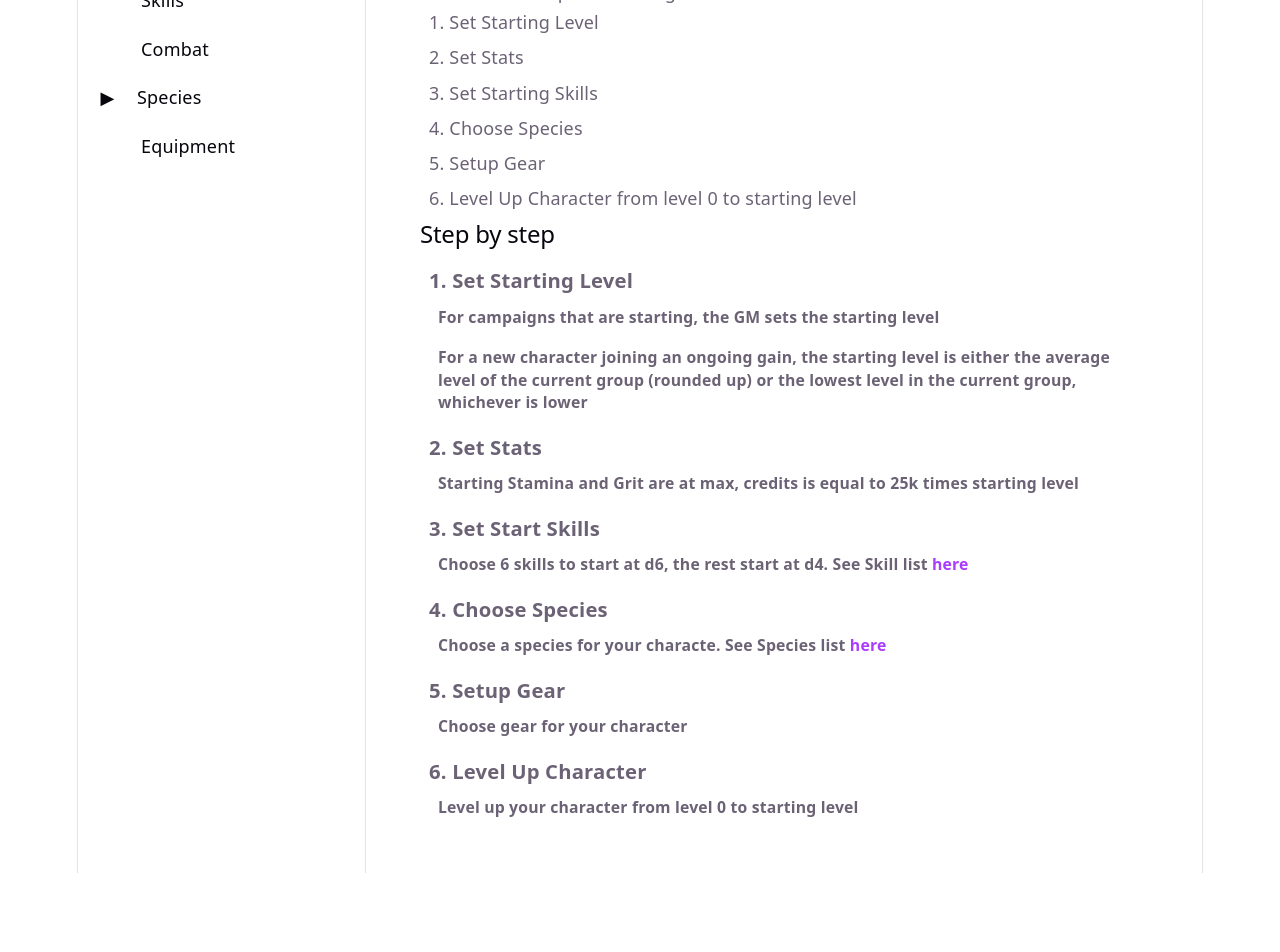
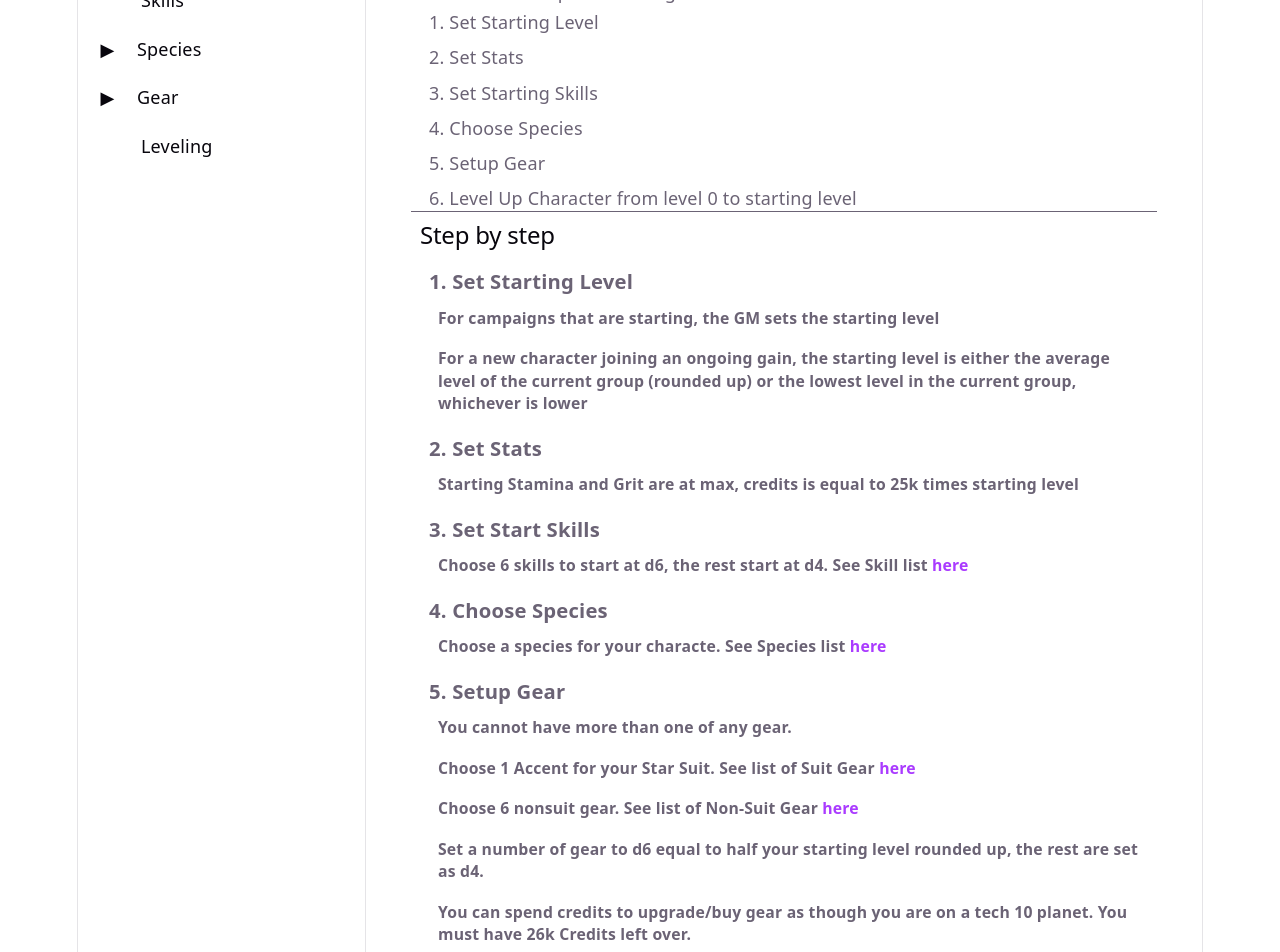
Before and after one commit to jairusaurus-rex/buckets-of-dice, a React (Vite) app: page /wiki/character-creation in a window 1280 px wide. Shown: the part 340-1292 px from the top of the page. Before the commit the page ends 1213 px from the top, so only its background shows below. Built offline with nearby package versions, Linux system fonts and the light colour scheme.

Commit message:
feat: add wiki article links and types, enhance article structure and content

```diff
--- a/src/commons/wiki-article-enum.tsx
+++ b/src/commons/enums/wiki-article-enum.tsx
@@ -7,6 +7,10 @@ export const WikiArticleLinks= {
     SPECIES: "species",
     SPECIES_HUMANS: "species-humans",
     SPECIES_DROIDS: "species-droids",
+    GEAR: "gear",
+    GEAR_SUIT: "gear-suit",
+    GEAR_NON_SUIT: "gear-non-suit",
+    LEVELING: "leveling",
 } as const;
 
 export type WikiArticleLinkEnum = typeof WikiArticleLinks[keyof typeof WikiArticleLinks];
--- /dev/null
+++ b/src/commons/types/AticleListType.ts
@@ -0,0 +1,6 @@
+export type ArticleListType = {
+    id: string;
+    title: string;
+    content: React.ReactNode;
+    children?: ArticleListType[];
+}
--- a/src/pages/wiki/ArticlePages.tsx
+++ b/src/pages/wiki/ArticlePages.tsx
@@ -2,6 +2,7 @@ import { useMemo } from "react";
 import { useParams } from "react-router-dom";
 import { articleList } from "./articles/ArticleList";
 import styles from "./Articles.module.css";
+import type { ArticleListType } from "../../commons/types/AticleListType";
 
 export const WikiPage = () => {
   const { articleId } = useParams();
@@ -10,14 +11,14 @@ export const WikiPage = () => {
     if (!articleId) return articleList[0];
 
     const findArticle = (
-      items: typeof articleList,
+      items: ArticleListType[],
       id: string
     ): (typeof articleList)[0] | null => {
       for (let i = 0; i < items.length; i++) {
         if (items[i].id === id) return items[i];
 
         if (items[i].children) {
-          const found = findArticle(items[i].children!, id);
+          const found = findArticle(items[i].children ?? [], id);
           if (found) return found;
         }
       }
--- a/src/pages/wiki/SideBar.tsx
+++ b/src/pages/wiki/SideBar.tsx
@@ -1,6 +1,7 @@
 import { useState } from "react";
 import { Link, useParams } from "react-router-dom";
 import { articleList } from "./articles/ArticleList";
+import type { ArticleListType } from "../../commons/types/AticleListType";
 
 export const WikiSideBar = () => {
   const [expanded, setExpanded] = useState<Record<string, boolean>>({});
@@ -13,7 +14,7 @@ export const WikiSideBar = () => {
     }));
   };
 
-  const renderMenuItems = (items: typeof articleList) => {
+  const renderMenuItems = (items: ArticleListType[]) => {
     return items.map((item) => {
       const isActive = articleId === item.id;
       const isExpanded = expanded[item.id];
@@ -47,7 +48,7 @@ export const WikiSideBar = () => {
           </div>
           {hasChildren && isExpanded && (
             <div className="ml-4 border-l border-[var(--border)]">
-              {renderMenuItems(item.children)}
+              {renderMenuItems(item.children ?? [])}
             </div>
           )}
         </div>
--- a/src/pages/wiki/articles/ArticleList.tsx
+++ b/src/pages/wiki/articles/ArticleList.tsx
@@ -1,8 +1,9 @@
 
-import { WikiArticleLinks } from "../../../commons/wiki-article-enum.tsx";
+import { WikiArticleLinks } from "../../../commons/enums/wiki-article-enum.tsx";
+import type { ArticleListType } from "../../../commons/types/AticleListType.ts";
 import { CharacterCreationArticle } from "./CharacterCreationArticle.tsx";
 
-export const articleList = [
+export const articleList: ArticleListType[] = [
     {
         id: WikiArticleLinks.WELCOME,
         title: "Welcome",
@@ -24,11 +25,6 @@ export const articleList = [
         content: <div>Skills content goes here.</div>
     },
     {
-        id: WikiArticleLinks.COMBAT,
-        title: "Combat",
-        content: <div>Combat content goes here.</div>
-    },
-    {
         id: WikiArticleLinks.SPECIES,
         title: "Species",
         content: <div>Species content goes here.</div>,
@@ -38,17 +34,39 @@ export const articleList = [
                 title: "Humans",
                 content: <div>Humans content goes here.</div>
             },
+
             {
                 id: WikiArticleLinks.SPECIES_DROIDS,
                 title: "Driods",
                 content: <div>Driods content goes here.</div>
             },
-
+            {
+                id: "Vrants",
+                title: "Vrants",
+                content: <div>Vrants content goes here.</div>
+            },
         ]
     },
     {
-        id: "equipment",
-        title: "Equipment",
-        content: <div>Equipment content goes here.</div>
+        id: WikiArticleLinks.GEAR,
+        title: "Gear",
+        content: <div>Equipment content goes here.</div>,
+        children: [
+            {
+                id: WikiArticleLinks.GEAR_SUIT,
+                title: "Suit Gear",
+                content: <div>Equipment content goes here.</div>
+            },
+            {
+                id: WikiArticleLinks.GEAR_NON_SUIT,
+                title: "Gear (Non Suit)",
+                content: <div>Equipment content goes here.</div>
+            },
+        ]
     },
+    {
+        id: WikiArticleLinks.LEVELING,
+        title: "Leveling",
+        content: <div>Leveling content goes here.</div>
+    }
 ];
--- a/src/pages/wiki/articles/CharacterCreationArticle.tsx
+++ b/src/pages/wiki/articles/CharacterCreationArticle.tsx
@@ -1,5 +1,5 @@
 import { Link } from "react-router-dom";
-import { WikiArticleLinks } from "../../../commons/wiki-article-enum";
+import { WikiArticleLinks } from "../../../commons/enums/wiki-article-enum";
 
 export const CharacterCreationArticle = () => {
   return (
@@ -13,6 +13,7 @@ export const CharacterCreationArticle = () => {
         <li>Setup Gear</li>
         <li>Level Up Character from level 0 to starting level</li>
       </ol>
+      <hr/>
       <h2 className="p-2">Step by step</h2>
       <ol className="list-decimal list-inside pl-4 space-y-2">
         <li className="text-lg font-bold">Set Starting Level
@@ -29,10 +30,14 @@ export const CharacterCreationArticle = () => {
           <p className="text-sm p-2">Choose a species for your characte. See Species list <Link to={`/wiki/${WikiArticleLinks.SPECIES}`}>here</Link></p>
         </li>
         <li className="text-lg font-bold">Setup Gear
-          <p className="text-sm p-2">Choose gear for your character</p>
+          <p className="text-sm p-2">You cannot have more than one of any gear.</p>
+          <p className="text-sm p-2">Choose 1 Accent for your Star Suit. See list of Suit Gear <Link to={`/wiki/${WikiArticleLinks.GEAR_SUIT}`}>here</Link></p>
+          <p className="text-sm p-2">Choose 6 nonsuit gear. See list of Non-Suit Gear <Link to={`/wiki/${WikiArticleLinks.GEAR_NON_SUIT}`}>here</Link></p>
+          <p className="text-sm p-2">Set a number of gear to d6 equal to half your starting level rounded up, the rest are set as d4.</p>
+          <p className="text-sm p-2">You can spend credits to upgrade/buy gear as though you are on a tech 10 planet. You must have 26k Credits left over.</p>
         </li>
         <li className="text-lg font-bold">Level Up Character
-          <p className="text-sm p-2">Level up your character from level 0 to starting level</p>
+          <p className="text-sm p-2">Using the method in the next chapter, level up your character until you reach your starting level. Make sure to level up from the very first level (level 0 to level 1). See page of Leveling <Link to={`/wiki/${WikiArticleLinks.LEVELING}`}>here</Link>  </p>
         </li>
       </ol>
     </div>
```
